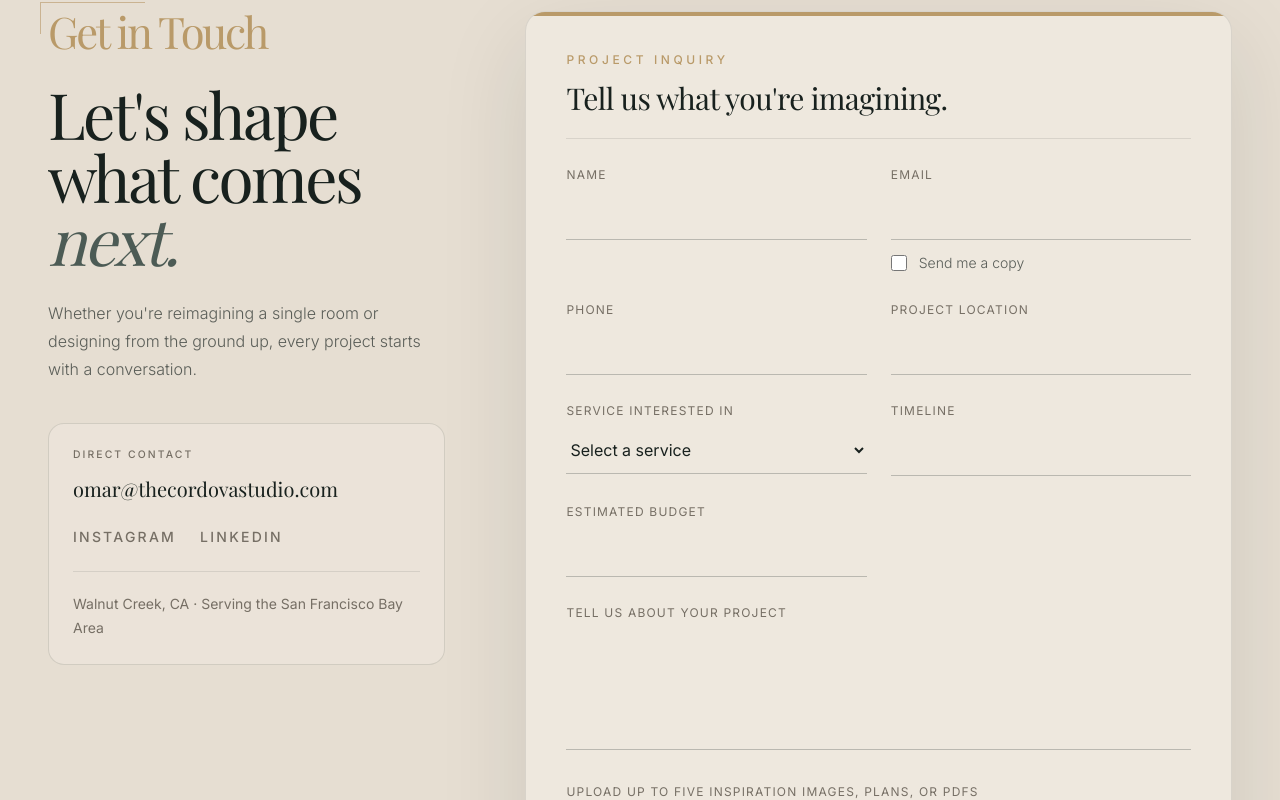
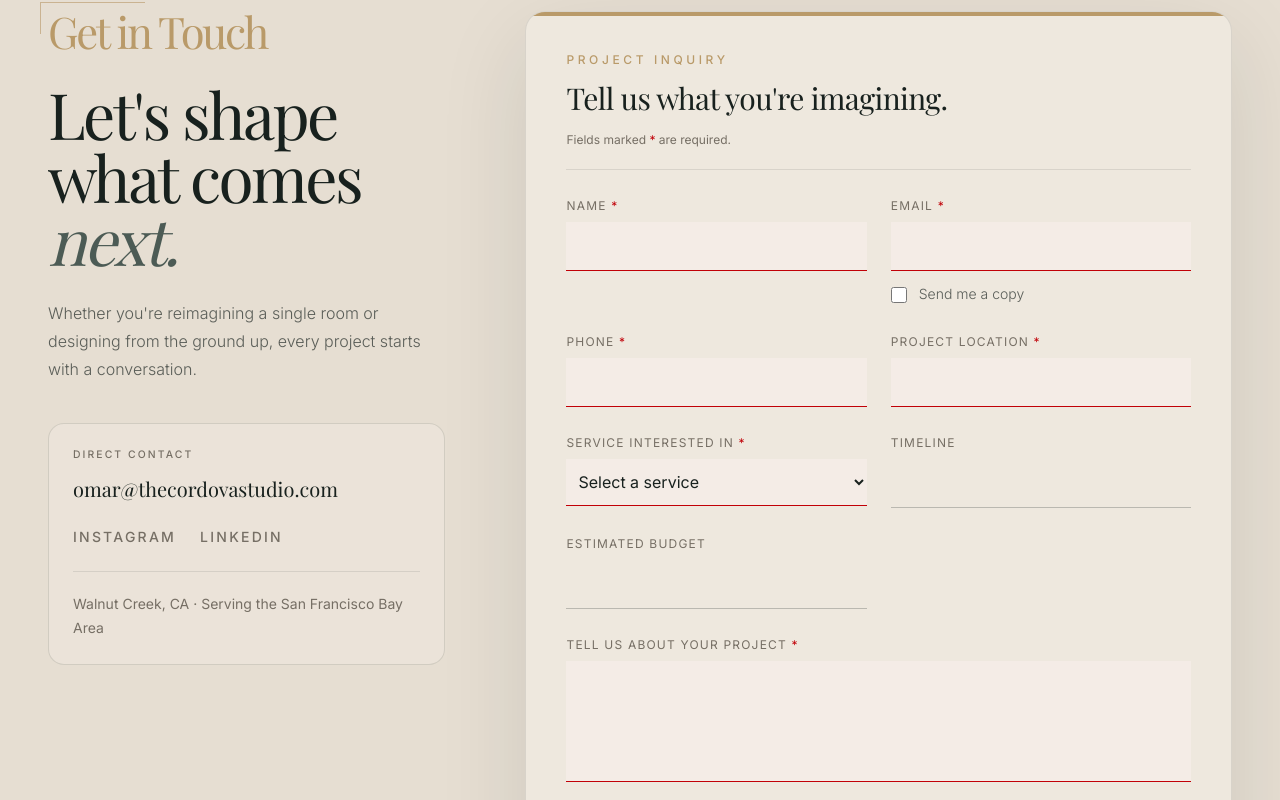
Before and after one commit to sapphire842/cordova-studio, a Next.js app: page / in a window 1280 px wide. Shown: the part 5040-5840 px from the top of the page. Built offline with nearby package versions, Linux system fonts and the light colour scheme; a web font is replaced by a local one.

Commit message:
Clarify required contact form fields

```diff
--- a/src/components/Contact.tsx
+++ b/src/components/Contact.tsx
@@ -16,7 +16,7 @@ const maxTotalUploadSize = 10 * 1024 * 1024;
 const fileLimitMessage = "Please upload up to five files totaling 10 MB or less.";
 const maxAttachmentCount = 5;
 const fieldClassName =
-  "w-full border-0 border-b border-charcoal/24 bg-transparent px-0 py-3 text-base text-charcoal outline-none transition-all duration-300 placeholder:text-muted/70 hover:border-accent focus:border-studio-green focus:px-2";
+  "w-full border-0 border-b border-charcoal/24 bg-transparent px-0 py-3 text-base text-charcoal outline-none transition-all duration-300 placeholder:text-muted/70 hover:border-accent focus:border-studio-green focus:px-2 invalid:border-red-700 invalid:bg-red-50/35 invalid:px-2";
 const fileFieldClassName =
   "w-full cursor-pointer border-0 border-b border-charcoal/24 bg-transparent px-0 py-3 text-sm text-charcoal transition-all duration-300 file:mr-5 file:rounded-full file:border-0 file:bg-studio-green file:px-5 file:py-2.5 file:text-[0.65rem] file:uppercase file:tracking-[0.18em] file:text-warm-white file:transition-colors hover:border-accent hover:file:bg-charcoal focus:border-studio-green focus:outline-none";
 
@@ -237,6 +237,9 @@ export default function Contact() {
                 <p className="mt-3 font-serif text-3xl leading-tight tracking-[-0.02em] text-charcoal">
                   Tell us what you&apos;re imagining.
                 </p>
+                <p className="mt-3 text-xs leading-relaxed text-muted">
+                  Fields marked <span aria-hidden="true" className="text-red-700">*</span> are required.
+                </p>
               </div>
               <input
                 type="hidden"
@@ -265,7 +268,7 @@ export default function Contact() {
                     htmlFor="name"
                     className="mb-2 block text-xs uppercase tracking-widest text-muted"
                   >
-                    Name
+                    Name <span aria-hidden="true" className="text-red-700">*</span>
                   </label>
                   <input
                     id="name"
@@ -282,7 +285,7 @@ export default function Contact() {
                     htmlFor="email"
                     className="mb-2 block text-xs uppercase tracking-widest text-muted"
                   >
-                    Email
+                    Email <span aria-hidden="true" className="text-red-700">*</span>
                   </label>
                   <input
                     id="email"
@@ -317,7 +320,7 @@ export default function Contact() {
                     htmlFor="phone"
                     className="mb-2 block text-xs uppercase tracking-widest text-muted"
                   >
-                    Phone
+                    Phone <span aria-hidden="true" className="text-red-700">*</span>
                   </label>
                   <input
                     id="phone"
@@ -336,7 +339,7 @@ export default function Contact() {
                     htmlFor="project-location"
                     className="mb-2 block text-xs uppercase tracking-widest text-muted"
                   >
-                    Project location
+                    Project location <span aria-hidden="true" className="text-red-700">*</span>
                   </label>
                   <input
                     id="project-location"
@@ -356,7 +359,7 @@ export default function Contact() {
                     htmlFor="service"
                     className="mb-2 block text-xs uppercase tracking-widest text-muted"
                   >
-                    Service interested in
+                    Service interested in <span aria-hidden="true" className="text-red-700">*</span>
                   </label>
                   <select
                     id="service"
@@ -412,7 +415,7 @@ export default function Contact() {
                   htmlFor="message"
                   className="mb-2 block text-xs uppercase tracking-widest text-muted"
                 >
-                  Tell us about your project
+                    Tell us about your project <span aria-hidden="true" className="text-red-700">*</span>
                 </label>
                 <textarea
                   id="message"
```
